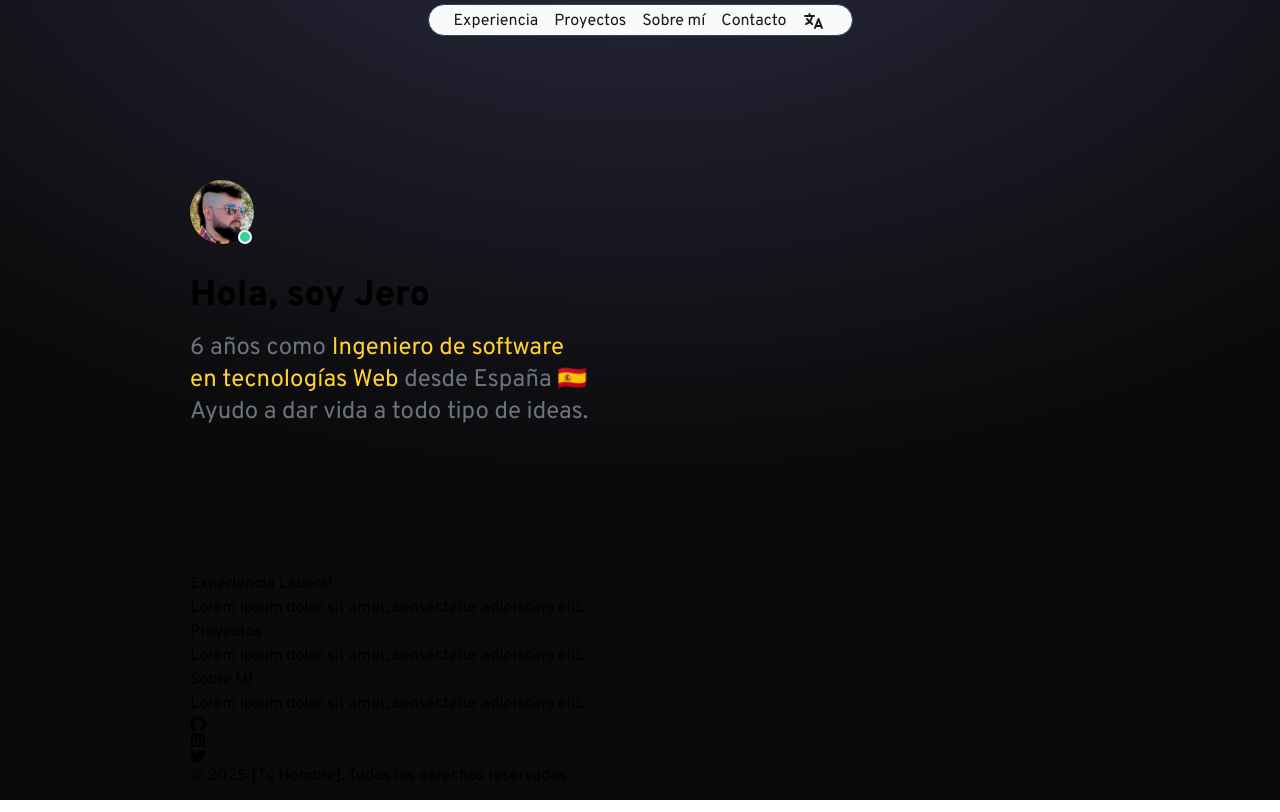
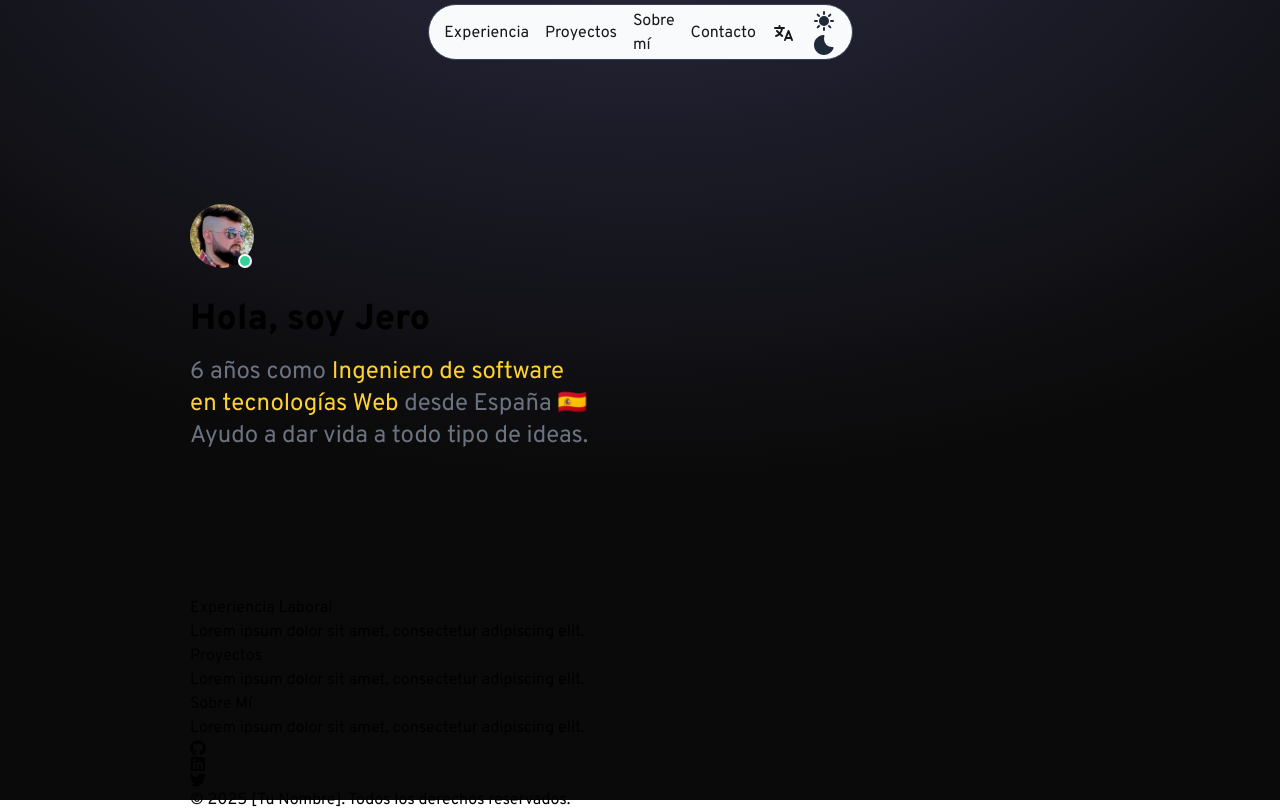
Before and after one commit to hitses/portfolio-react, a React (Vite) app: page / in a window 1280 px wide. Built offline with nearby package versions, Linux system fonts and the light colour scheme.

Commit message:
feat: add Sun and Moon components for theme toggle functionality

```diff
--- /dev/null
+++ b/src/assets/imgs/Moon.tsx
@@ -0,0 +1,20 @@
+export const Moon = () => {
+  return (
+    <svg
+      id='theme-toggle-light-icon'
+      className='w-6 h-6 text-gray-800 dark:text-white'
+      aria-hidden='true'
+      xmlns='http://www.w3.org/2000/svg'
+      width='24'
+      height='24'
+      fill='currentColor'
+      viewBox='0 0 24 24'
+    >
+      <path
+        fill-rule='evenodd'
+        d='M11.675 2.015a.998.998 0 0 0-.403.011C6.09 2.4 2 6.722 2 12c0 5.523 4.477 10 10 10 4.356 0 8.058-2.784 9.43-6.667a1 1 0 0 0-1.02-1.33c-.08.006-.105.005-.127.005h-.001l-.028-.002A5.227 5.227 0 0 0 20 14a8 8 0 0 1-8-8c0-.952.121-1.752.404-2.558a.996.996 0 0 0 .096-.428V3a1 1 0 0 0-.825-.985Z'
+        clip-rule='evenodd'
+      />
+    </svg>
+  )
+}
--- /dev/null
+++ b/src/assets/imgs/Sun.tsx
@@ -0,0 +1,20 @@
+export const Sun = () => {
+  return (
+    <svg
+      id='theme-toggle-dark-icon'
+      className='w-6 h-6 text-gray-800 dark:text-white'
+      aria-hidden='true'
+      xmlns='http://www.w3.org/2000/svg'
+      width='24'
+      height='24'
+      fill='currentColor'
+      viewBox='0 0 24 24'
+    >
+      <path
+        fill-rule='evenodd'
+        d='M13 3a1 1 0 1 0-2 0v2a1 1 0 1 0 2 0V3ZM6.343 4.929A1 1 0 0 0 4.93 6.343l1.414 1.414a1 1 0 0 0 1.414-1.414L6.343 4.929Zm12.728 1.414a1 1 0 0 0-1.414-1.414l-1.414 1.414a1 1 0 0 0 1.414 1.414l1.414-1.414ZM12 7a5 5 0 1 0 0 10 5 5 0 0 0 0-10Zm-9 4a1 1 0 1 0 0 2h2a1 1 0 1 0 0-2H3Zm16 0a1 1 0 1 0 0 2h2a1 1 0 1 0 0-2h-2ZM7.757 17.657a1 1 0 1 0-1.414-1.414l-1.414 1.414a1 1 0 1 0 1.414 1.414l1.414-1.414Zm9.9-1.414a1 1 0 0 0-1.414 1.414l1.414 1.414a1 1 0 0 0 1.414-1.414l-1.414-1.414ZM13 19a1 1 0 1 0-2 0v2a1 1 0 1 0 2 0v-2Z'
+        clip-rule='evenodd'
+      />
+    </svg>
+  )
+}
--- a/src/components/Header.tsx
+++ b/src/components/Header.tsx
@@ -1,11 +1,28 @@
 import React from 'react'
 import { useTranslation } from 'react-i18next'
+
+import { Sun } from '../assets/imgs/Sun'
+import { Moon } from '../assets/imgs/Moon'
 
 const Navbar: React.FC = () => {
   const { t, i18n } = useTranslation()
 
   const toggleLanguage = () => {
     i18n.changeLanguage(i18n.language === 'es' ? 'en' : 'es')
+  }
+
+  const toggleTheme = () => {
+    if (
+      localStorage.getItem('color-theme') === 'dark' ||
+      (!('color-theme' in localStorage) &&
+        window.matchMedia('(prefers-color-scheme: dark)').matches)
+    ) {
+      document.documentElement.classList.add('dark')
+      localStorage.setItem('color-theme', 'light')
+    } else {
+      document.documentElement.classList.remove('dark')
+      localStorage.setItem('color-theme', 'dark')
+    }
   }
 
   return (
@@ -55,6 +72,14 @@ const Navbar: React.FC = () => {
             />
           </svg>
         </div>
+        <button
+          onClick={toggleTheme}
+          type='button'
+          className='focus:outline-none focus:ring-0'
+        >
+          <Sun />
+          <Moon />
+        </button>
       </nav>
     </header>
   )
--- a/src/styles.css
+++ b/src/styles.css
@@ -2,6 +2,8 @@
 @import 'flowbite/src/themes/default';
 @plugin "flowbite/plugin";
 @source "../node_modules/flowbite";
+
+@custom-variant dark (&:where(.dark, .dark *));
 
 @font-face {
   font-family: 'Overpass';
```
